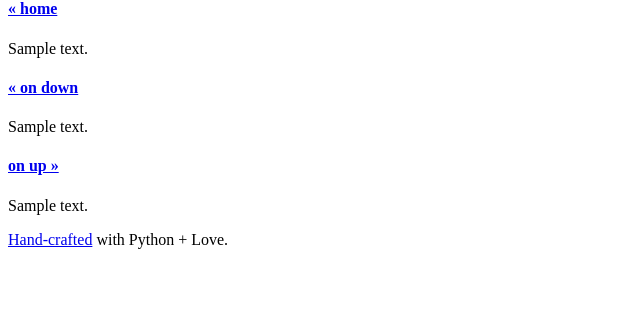
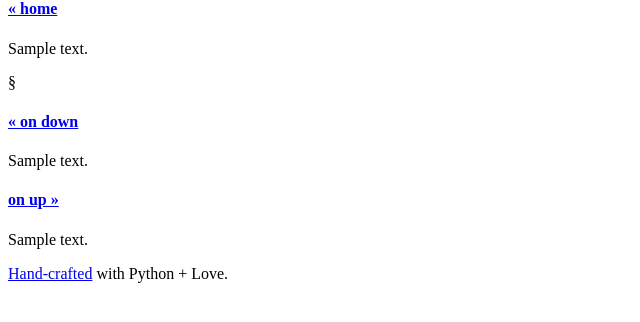
Before and after one commit to patreeceeo/mini-weblog, a Flask app: template app/templates/post.html in a window 1280 px wide. Shown: the part 21-343 px from the top of the page, without its empty margins (0-640 px from the left). Run offline with Flask 2, Linux system fonts and the light colour scheme; the template is opened without the code that fills it: most values are stand-ins (such as "Sample title", 1, 10 or a date in 2020); some libraries are stand-ins or nearby versions.

Commit message:
minor fixes

```diff
--- a/app/__init__.py
+++ b/app/__init__.py
@@ -51,7 +51,6 @@ def index():
 def get_formatted_post(slug):
     post = Post(slug + ".txt")
     filenames = [ filename.strip() for filename in open(pyth.unix("~/weblog-data/index.txt")).readlines() ]
-    print filenames
     post_index = filenames.index(slug + ".txt")
     if post_index > 0:
         post_prev = Post(filenames[post_index - 1])
--- a/app/templates/post.html
+++ b/app/templates/post.html
@@ -4,6 +4,7 @@
 <article class="Post">
   <h4><a class="Button" href="/">&laquo; home</a></h4>
   {{ content | safe }}
+  <p class="u-alignCenter">§</p>
   <div class="Columns Paragraph">
     <article class="Columns-column-1">
       {% if post_prev %}
@@ -13,10 +14,9 @@
     </article><article class="Columns-column-2">
       {% if post_next %}
       <h4><a class="Button" href="{{ post_next.url }}">on up &raquo;</a></h4>
-      <p>{{ post_next.content | striptags | truncate(140) }}<p>
+      <p>{{ post_next.content | striptags | truncate(140) }}</p>
       {% endif %}
     </article>
-    <p>
   <div>
 </article>
 {% endblock %}
```
